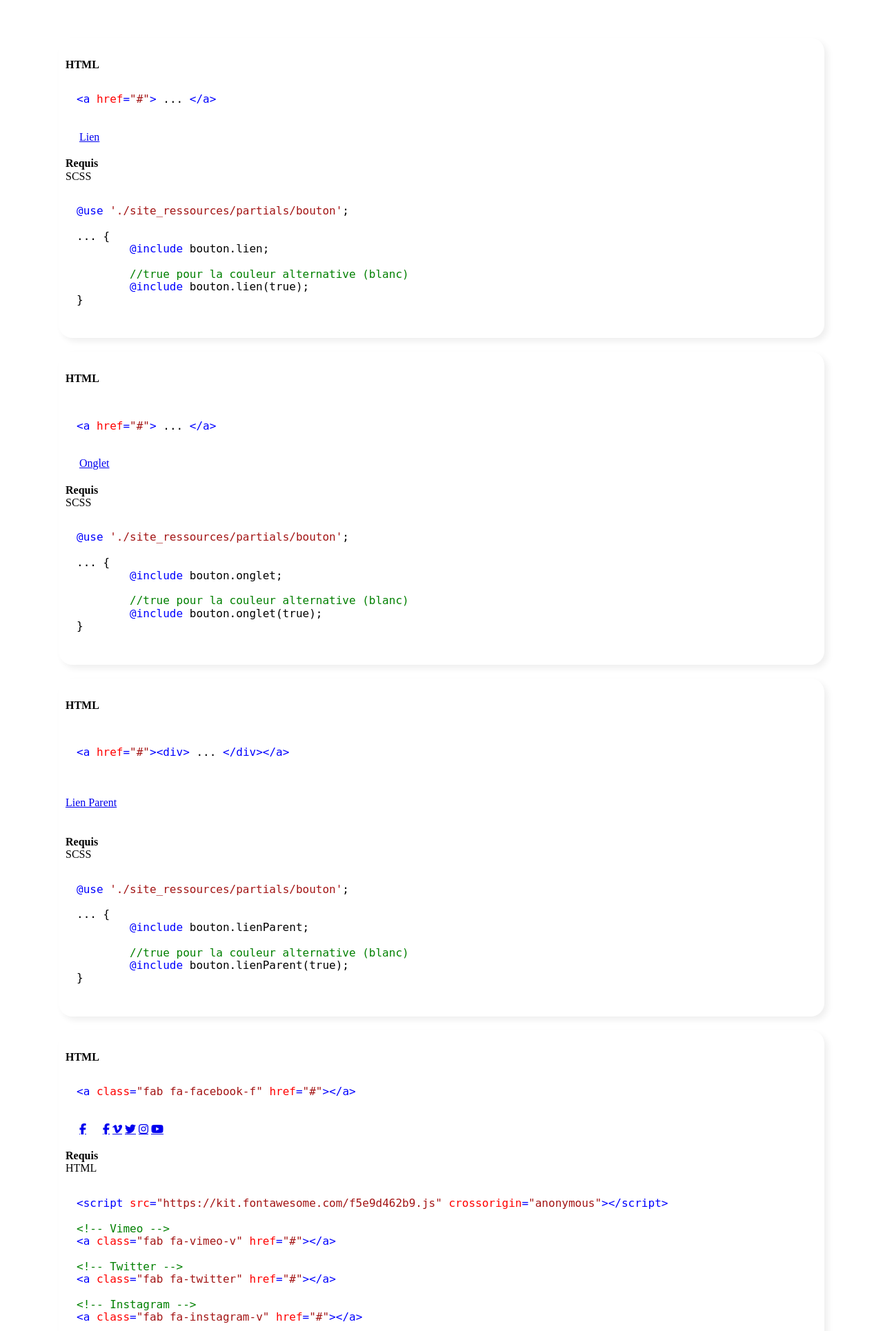
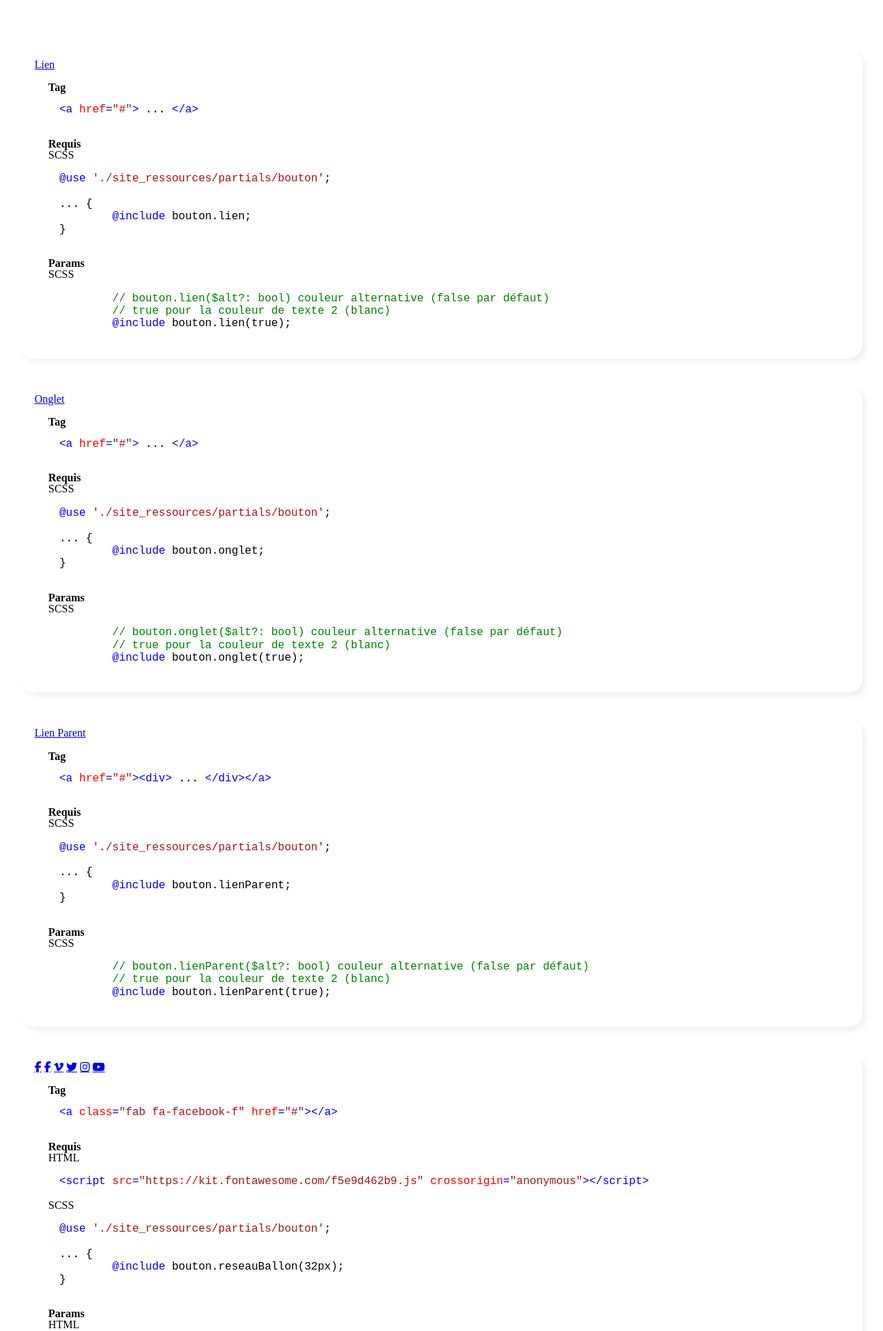
Before and after one commit to Momo-Squishy-Studio/CSF-SquishyStudio, a PHP site: page /templates.html in a window 1280 px wide. Shown: the top 1930 px of the page at 69% size. Run offline with PHP 8.4, Linux system fonts and the light colour scheme; some libraries are stand-ins or nearby versions.

Commit message:
template ballon corrections

```diff
--- a/csf-squishystudios-vite/site_ressources/partials/_variables.scss
+++ b/csf-squishystudios-vite/site_ressources/partials/_variables.scss
@@ -6,3 +6,5 @@ $col-S2: #E8E8E8;
 $col-S3: #535353;
 $col-T1: #484848;
 $col-T2: #F0EEEE;
+
+$atf-boing: cubic-bezier(1,0,.5,1.5) .2s;
--- a/csf-squishystudios-vite/style.scss
+++ b/csf-squishystudios-vite/style.scss
@@ -6,13 +6,13 @@
 
 .templates {
 	#lien {
-		@include bouton.lien;
+		@include bouton.lien();
 	}
 	#onglet {
-		@include bouton.onglet;
+		@include bouton.onglet();
 	}
 	#lienParent {
-		@include bouton.lienParent;
+		@include bouton.lienParent();
 	}
 	#reseauBallon {
 		@include bouton.reseauBallon(32px,true,false);
--- a/csf-squishystudios-vite/templates.html
+++ b/csf-squishystudios-vite/templates.html
@@ -10,106 +10,123 @@
 	<script src="https://kit.fontawesome.com/f5e9d462b9.js" crossorigin="anonymous"></script>
 	<style>
 		section {
-			margin: 0 50px;
+			margin: 0 15px;
 			padding: 35px 15px;
 		}
 		section:not(:nth-last-of-type(1)) {border-bottom: 2px solid #333}
+
 		.template {
-			margin: 20px;
+			margin: 40px 0;
 			border-radius: 20px;
-			padding: 10px;
+			padding: 10px 20px;
 			box-shadow: 5px 5px 10px #0001;
+			/* background: red; */
 		}
-		.template>div {margin: 20px 0}
-		.template>:nth-child(2) {margin: 0 20px}
+		pre {margin: 0}
 
-		code:active {
-			overflow: visible;
+		.tag,.requis,.params {
+			margin: 15px 20px;
+			padding-top: 2ch;
 			position: relative;
 		}
-		/* code:active::before {
-			content: 'Texte copié';
-			padding: 5px;
-			outline: 2px solid black;
+		.tag::before,.requis::before,.params::before {
+			content:attr(class);
+			text-transform: capitalize;
+			font-weight: bold;
+			top: 0;
 			position: absolute;
-			right: 10px;
-			background: #fff;
-		} */
+		}
+		label {margin: 10px 0}
+		code, code * {font-family: 'Courier New', Courier, monospace}
 	</style>
 </head>
 <body class="templates">
 	<section>
 		<div class="template">
-			<div><label><strong>HTML</strong></label>
+			<a id="lien" href="#">Lien</a>
+
+			<div class="tag">
 				<pre><code class="language-html">&lt;a href="#"&gt; ... &lt;/a&gt;</code></pre>
 			</div>
 
-			<a id="lien" href="#">Lien</a>
-
-			<div><label>
-					<strong>Requis</strong><br>
-					SCSS
-				</label>
+			<div class="requis">
+				<div>
+					<label>SCSS</label>
 					<pre><code class="language-scss">@use './site_ressources/partials/bouton';
 
 ... {
 	@include bouton.lien;
-
-	//true pour la couleur alternative (blanc)
-	@include bouton.lien(true);
 }</code></pre>
 				</div>
 			</div>
 
-		<div class="template">
-			<div><label><strong>HTML</strong></label><pre>
-				<code class="language-html">&lt;a href="#"&gt; ... &lt;/a&gt;</code></pre>
+			<div class="params">
+				<div>
+					<label>SCSS</label>
+					<pre><code class="language-scss">	// bouton.lien($alt?: bool) couleur alternative (false par défaut)
+	// true pour la couleur de texte 2 (blanc)
+	@include bouton.lien(true);</code></pre>
+				</div>
+			</div>
 		</div>
 
+		<div class="template">
 			<a id="onglet" href="#">Onglet</a>
 
-			<div><label>
-					<strong>Requis</strong><br>
-					SCSS
-				</label>
+			<div class="tag">
+				<pre><code class="language-html">&lt;a href="#"&gt; ... &lt;/a&gt;</code></pre>
+			</div>
+
+			<div class="requis">
+				<div>
+					<label>SCSS</label>
 					<pre><code class="language-scss">@use './site_ressources/partials/bouton';
 
 ... {
 	@include bouton.onglet;
-
-	//true pour la couleur alternative (blanc)
-	@include bouton.onglet(true);
 }</code></pre>
 				</div>
 			</div>
 
-		<div class="template">
-			<div><label><strong>HTML</strong></label><pre>
-				<code class="language-html">&lt;a href="#"&gt;&lt;div&gt; ... &lt;/div&gt;&lt;/a&gt;</code></pre>
+			<div class="params">
+				<div>
+					<label>SCSS</label>
+					<pre><code class="language-scss">	// bouton.onglet($alt?: bool) couleur alternative (false par défaut)
+	// true pour la couleur de texte 2 (blanc)
+	@include bouton.onglet(true);</code></pre>
+				</div>
+			</div>
 		</div>
 
+		<div class="template">
 			<a id="lienParent" href="#"><div>Lien Parent</div></a>
 
-			<div><label>
-					<strong>Requis</strong><br>
-					SCSS
-				</label>
+			<div class="tag">
+				<pre><code class="language-html">&lt;a href="#"&gt;&lt;div&gt; ... &lt;/div&gt;&lt;/a&gt;</code></pre>
+			</div>
+
+			<div class="requis">
+				<div>
+					<label>SCSS</label>
 					<pre><code class="language-scss">@use './site_ressources/partials/bouton';
 
 ... {
 	@include bouton.lienParent;
-
-	//true pour la couleur alternative (blanc)
-	@include bouton.lienParent(true);
 }</code></pre>
 				</div>
 			</div>
 
-		<div class="template">
-			<div><label><strong>HTML</strong></label>
-				<pre><code class="language-html">&lt;a class="fab fa-facebook-f" href="#"&gt;&lt;/a&gt;</code></pre>
+			<div class="params">
+				<div>
+					<label>SCSS</label>
+					<pre><code class="language-scss">	// bouton.lienParent($alt?: bool) couleur alternative (false par défaut)
+	// true pour la couleur de texte 2 (blanc)
+	@include bouton.lienParent(true);</code></pre>
+				</div>
+			</div>
 		</div>
 
+		<div class="template">
 			<a id="reseauBallon" class="fab fa-facebook-f" href="#"></a>
 			<a class="fab fa-facebook-f" href="#"></a>
 			<a class="fab fa-vimeo-v" href="https://vimeo.com/user2650793"></a>
@@ -117,13 +134,28 @@
 			<a class="fab fa-instagram" href="https://www.instagram.com/clownssansfrontieres"></a>
 			<a class="fab fa-youtube" href="https://www.youtube.com/channel/UCQWUO8JZx69GPWRInazRPMw"></a>
 
-			<div><label>
-					<strong>Requis</strong><br>
-					HTML
-				</label>
-				<pre><code class="language-html">&lt;script src="https://kit.fontawesome.com/f5e9d462b9.js" crossorigin="anonymous"&gt;&lt;/script&gt;
+			<div class="tag">
+				<pre><code class="language-html">&lt;a class="fab fa-facebook-f" href="#"&gt;&lt;/a&gt;</code></pre>
+			</div>
 
-&lt;!-- Vimeo --&gt;
+			<div class="requis">
+				<div>
+					<label>HTML</label>
+					<pre><code class="language-html">&lt;script src="https://kit.fontawesome.com/f5e9d462b9.js" crossorigin="anonymous"&gt;&lt;/script&gt;</code></pre>
+				</div>
+				<div>
+					<label>SCSS</label>
+					<pre><code class="language-scss">@use './site_ressources/partials/bouton';
+
+... {
+	@include bouton.reseauBallon(32px);
+}</code></pre>
+				</div>
+			</div>
+
+			<div class="params"><div>
+				<label>HTML</label>
+				<pre><code class="language-html">&lt;!-- Vimeo --&gt;
 &lt;a class="fab fa-vimeo-v" href="#"&gt;&lt;/a&gt;
 
 &lt;!-- Twitter --&gt;
@@ -133,42 +165,45 @@
 &lt;a class="fab fa-instagram-v" href="#"&gt;&lt;/a&gt;
 
 &lt;!-- Youtube --&gt;
-&lt;a class="fab fa-youtube" href="#"&gt;&lt;/a&gt;
-</code></pre>
+&lt;a class="fab fa-youtube" href="#"&gt;&lt;/a&gt;</code></pre>
+				</div>
+				<div>
 					<label>SCSS</label>
-				<pre><code class="language-scss">@use './site_ressources/partials/bouton';
-
-... {
-	@include bouton.lien;
-
-	//true pour la couleur alternative (blanc)
-	@include bouton.lien(true);
-}</code></pre>
+					<pre><code class="language-scss">	// bouton.reseauBallon($alt?: bool) couleur alternative (false par défaut)
+	// true pour la couleur de texte 2 (blanc)
+	@include bouton.reseauBallon(32px, true);</code></pre>
+				</div>
 			</div>
 		</div>
 	</section>
 	<section>
 		<div class="template">
-			<div><label><strong>HTML</strong></label>
+			<button onclick="location.href='#'">Bouton Type 1</button>
+
+			<div class="tag">
 				<pre><code class="language-html">&lt;button onclick="location.href='#'"&gt; ... &lt;/button&gt;</code></pre>
 			</div>
 
-			<button onclick="location.href='#'">Bouton Type 1</button>
-
-			<div><label><strong>Requis</strong></label>
+			<div class="requis">
+				<div>
+					<label>SCSS</label>
 					<pre><code class="language-scss">@use './site_ressources/partials/bouton';</code></pre>
+				</div>
 			</div>
 		</div>
 
 		<div class="template">
-			<div><label><strong>HTML</strong></label>
+			<input onclick="location.href='#'" type="button" value="Bouton Type 2">
+
+			<div class="tag">
 				<pre><code class="language-html">&lt;input onclick="location.href='#'" type="button" value=" ... "&gt;</code></pre>
 			</div>
 
-			<input onclick="location.href='#'" type="button" value="Bouton Type 2">
-
-			<div><label><strong>Requis</strong></label>
+			<div class="requis">
+				<div>
+					<label>SCSS</label>
 					<pre><code class="language-scss">@use './site_ressources/partials/bouton';</code></pre>
+				</div>
 			</div>
 		</div>
 	</section>
```
Also changed, not shown: csf-squishystudios-vite/site_ressources/partials/_bouton.scss (+103 -51 lines). Lines whose indentation alone changed are shown as unchanged.
